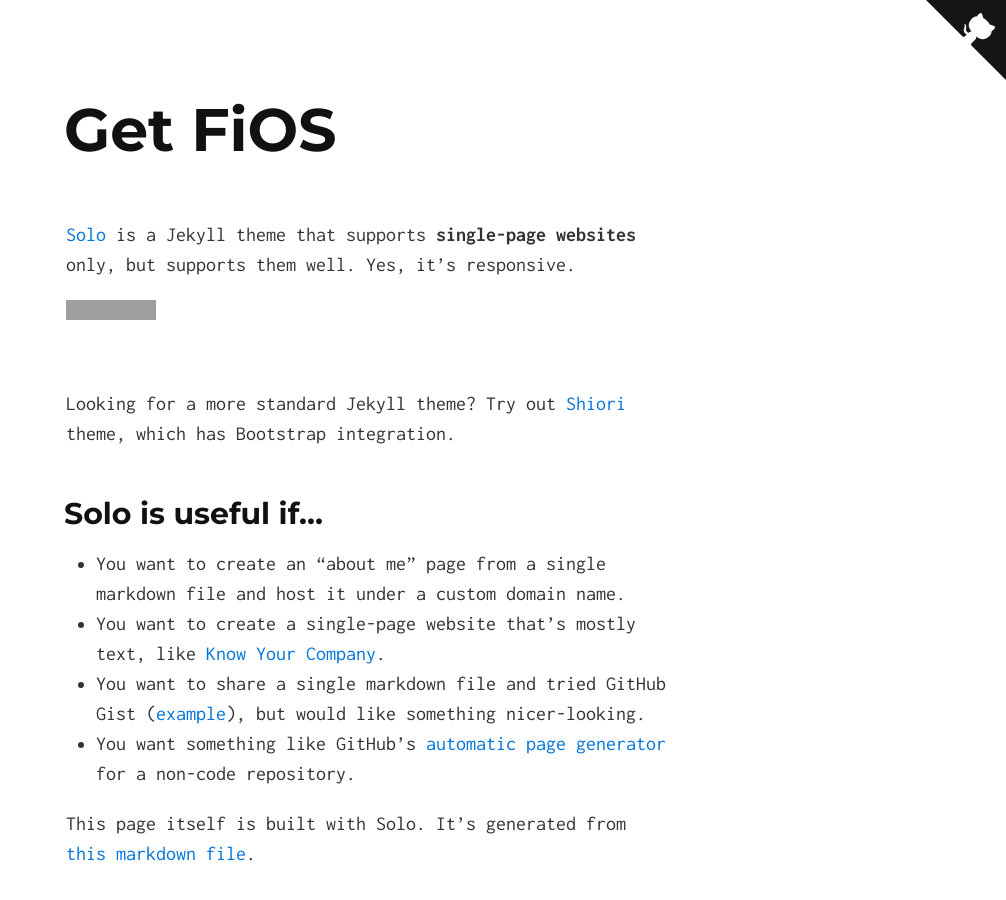
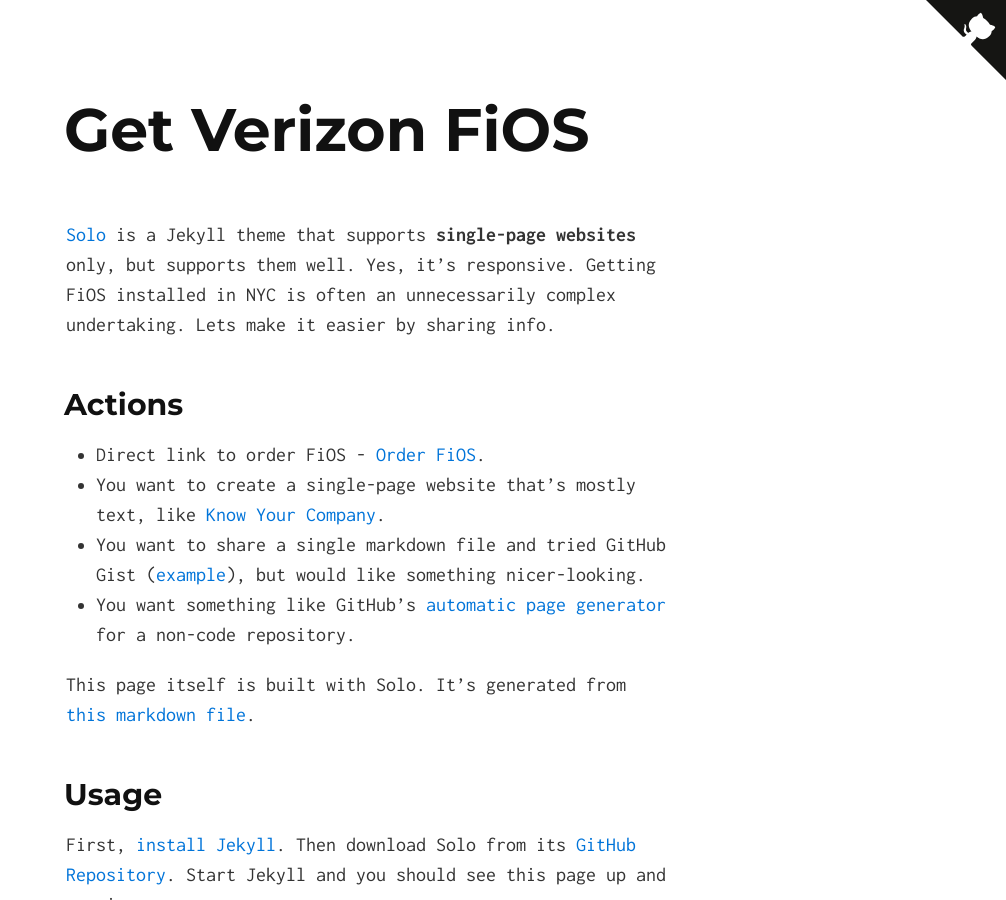
Before and after one commit to mattkime/get-fios, a Jekyll site: the page built from index.md, in a window 1280 px wide and 900 px high. Shown: the whole window, without its empty margins (274-1280 px from the left). Built offline with Jekyll 4.4.1, drawn with Linux system fonts in a browser that asks for light colours; grey boxes are pictures that could not be loaded.

Commit message:
start of info

```diff
--- a/_config.yml
+++ b/_config.yml
@@ -1,6 +1,6 @@
 # Site settings
-title: Get FiOS
-tag_text: Get FiOS
+title: Get Verizon FiOS
+tag_text: Get Verizon FiOS
 description: Simple steps to take to get FiOS
 
 # Build settings
--- a/index.md
+++ b/index.md
@@ -3,15 +3,11 @@ layout: default
 ---
 
 [Solo](http://chibicode.github.io/solo) is a Jekyll theme that supports **single-page websites** only, but supports them well. Yes, it's responsive.
+Getting FiOS installed in NYC is often an unnecessarily complex undertaking. Lets make it easier by sharing info.
 
-<iframe src="https://ghbtns.com/github-btn.html?user=chibicode&amp;repo=solo&amp;type=watch&amp;count=true&amp;size=large"
-  allowtransparency="true" frameborder="0" scrolling="0" width="170" height="30"></iframe><br/>
+## Actions
 
-Looking for a more standard Jekyll theme? Try out [Shiori](http://github.com/ellekasai/shiori) theme, which has Bootstrap integration.
-
-## Solo is useful if...
-
-* You want to create an "about me" page from a single markdown file and host it under a custom domain name.
+* Direct link to order FiOS - [Order FiOS](http://fios.verizon.com/fios-coverage.html).
 * You want to create a single-page website that's mostly text, like [Know Your Company](https://knowyourcompany.com/).
 * You want to share a single markdown file and tried GitHub Gist ([example](https://gist.github.com/dypsilon/5819504)), but would like something nicer-looking.
 * You want something like GitHub's [automatic page generator](http://pages.github.com/) for a non-code repository.
```
